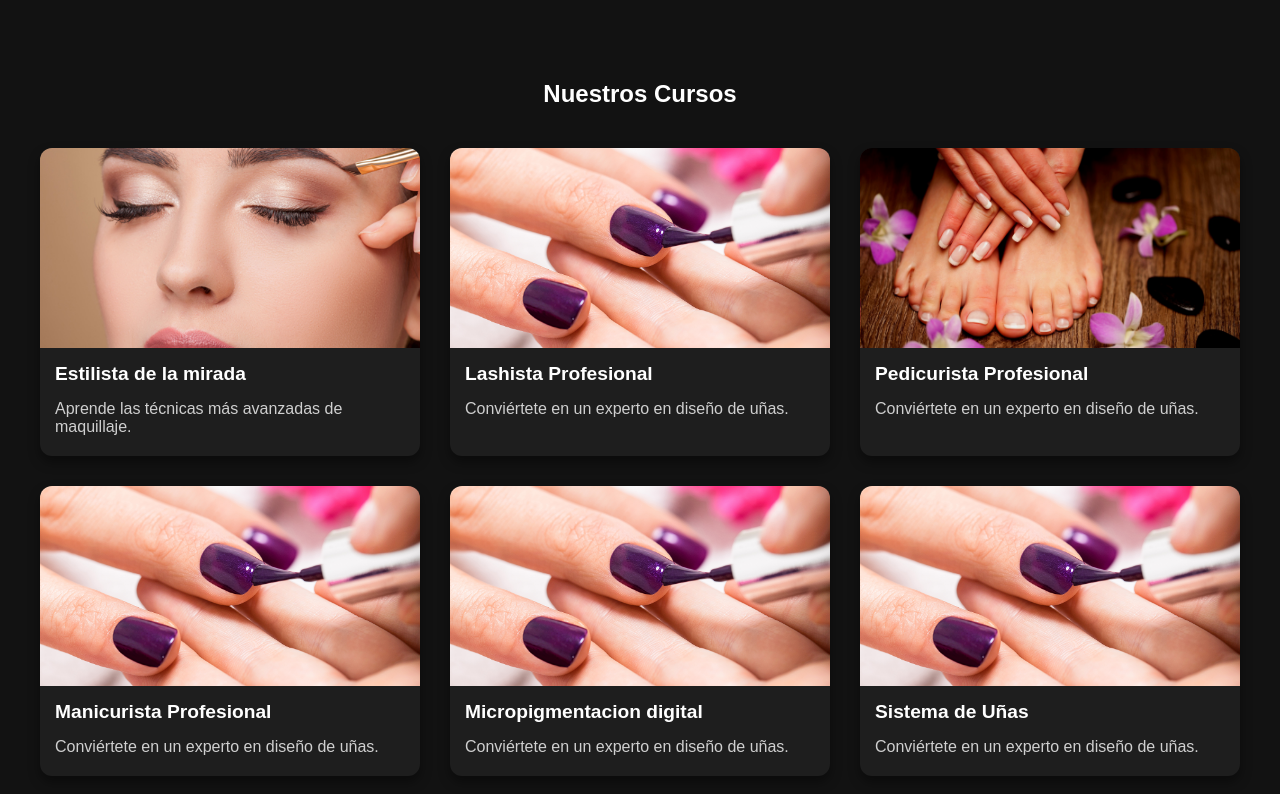
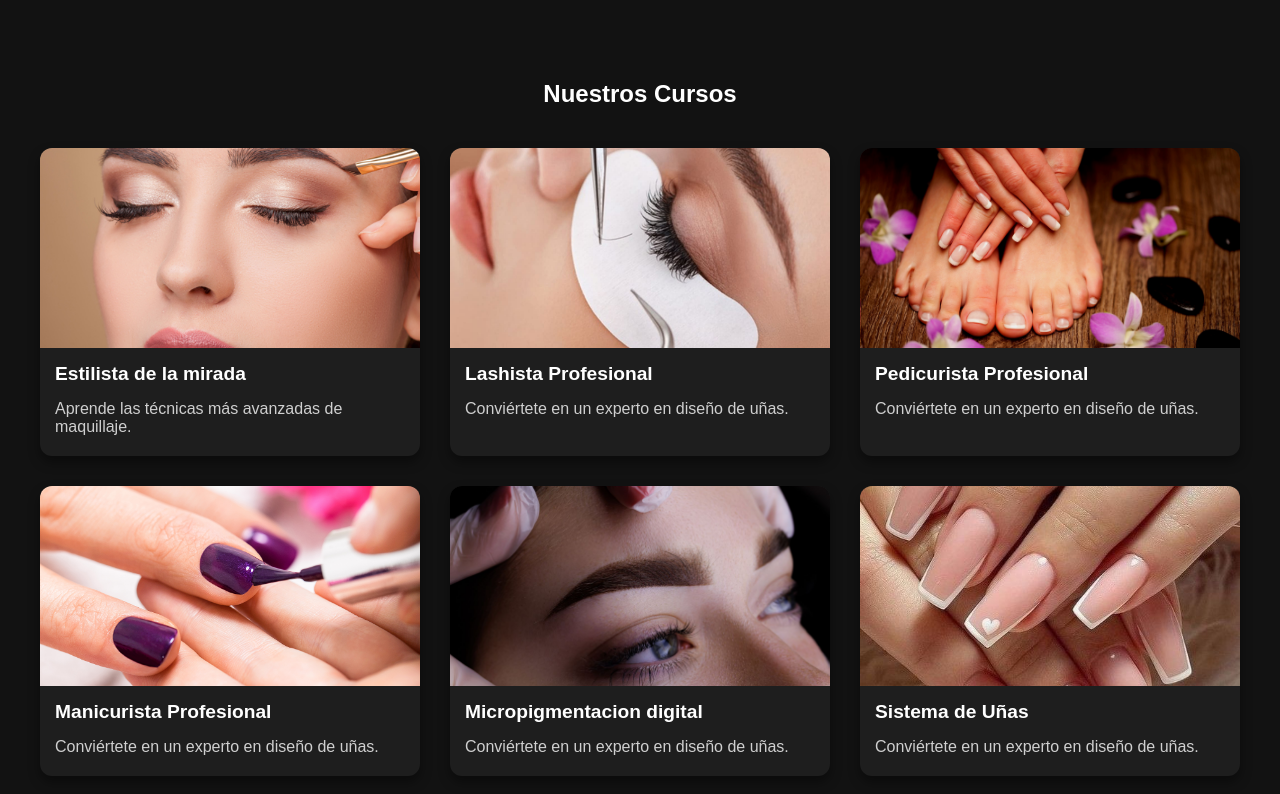
Before and after one commit to usuariex/kahamiAcademy, a plain HTML site: page cursos.html in a window 1280 px wide. Drawn offline with Linux system fonts and the light colour scheme.

Commit message:
Adicion de imagenes para los cursos que se dictan en la pagina

```diff
--- a/cursos.html
+++ b/cursos.html
@@ -17,7 +17,7 @@
         <p>Aprende las técnicas más avanzadas de maquillaje.</p>
     </div>
      <div class="curso">
-       <img src="imgCursos/manicure.jpg" alt="Curso 2">
+       <img src="imgCursos/lasista.jpg" alt="Curso 2">
        <h3>Lashista Profesional</h3>
        <p>Conviértete en un experto en diseño de uñas.</p>
     </div>
@@ -32,12 +32,12 @@
         <p>Conviértete en un experto en diseño de uñas.</p>
     </div>
     <div class="curso">
-        <img src="imgCursos/manicure.jpg" alt="Curso 2">
+        <img src="imgCursos/micro.jpg" alt="Curso 2">
         <h3>Micropigmentacion digital</h3>
         <p>Conviértete en un experto en diseño de uñas.</p>
     </div>
      <div class="curso">
-        <img src="imgCursos/manicure.jpg" alt="Curso 2">
+        <img src="imgCursos/uñasss.jpg" alt="Curso 2">
         <h3>Sistema de Uñas</h3>
         <p>Conviértete en un experto en diseño de uñas.</p>
     </div>
```
Also changed, not shown: imgCursos/lasista.jpg (added), imgCursos/micro.jpg (added), imgCursos/uñasss.jpg (added).
